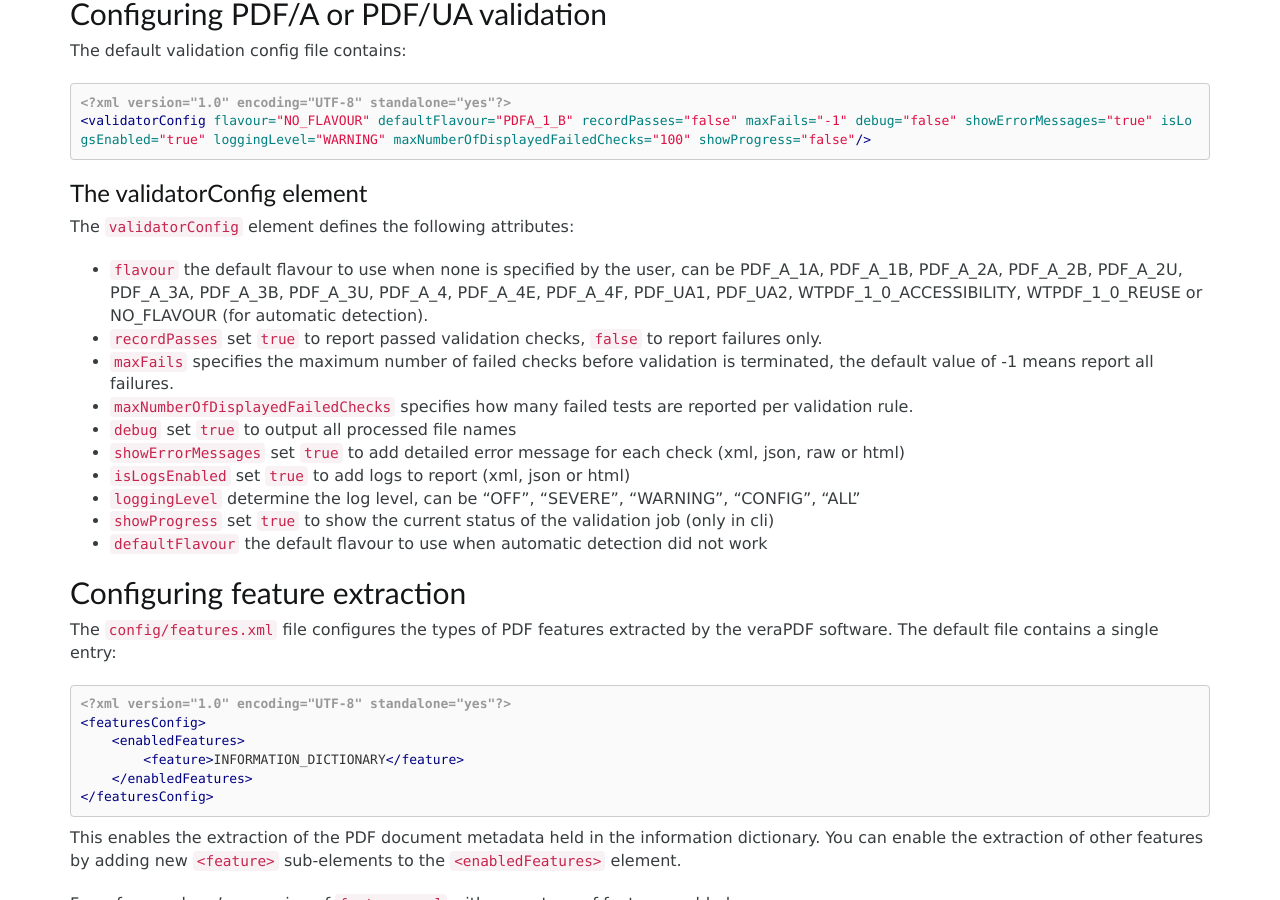
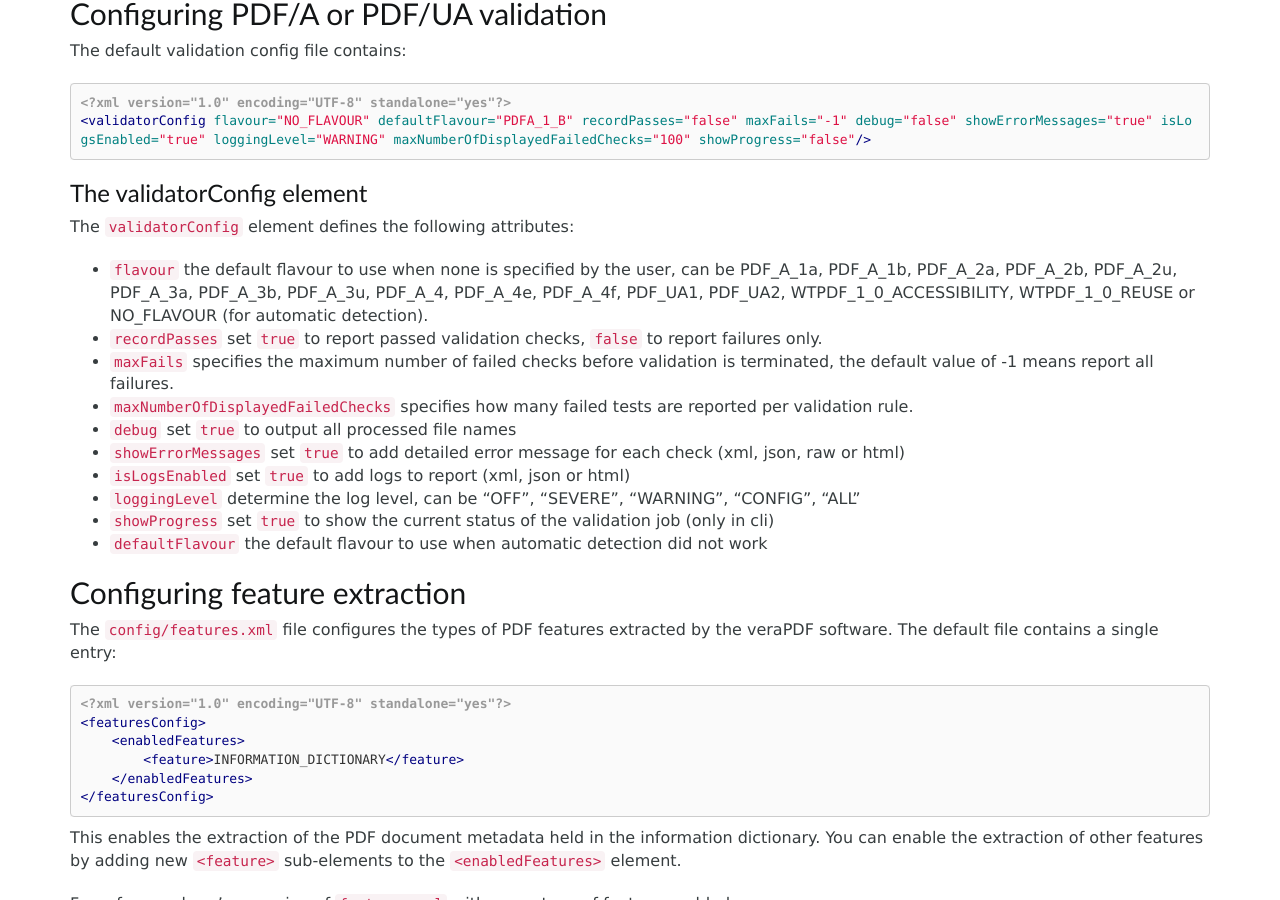
Before and after one commit to veraPDF/veraPDF.github.io, a Jekyll site: the page built from cli/config/index.md, in a window 1280 px wide and 900 px high, scrolled down 2166 px. Built offline with Jekyll 4.4.1, drawn with Linux system fonts in a browser that asks for light colours; nearby versions of some CDN libraries.

Commit message:
Update PDF/A conformance level labels

```diff
--- a/cli/config/index.md
+++ b/cli/config/index.md
@@ -110,7 +110,7 @@ The default validation config file contains:
 ### <a name="validatorConfig"></a> The validatorConfig element
 The `validatorConfig` element defines the following attributes:
 
-- `flavour` the default flavour to use when none is specified by the user, can be PDF_A_1A, PDF_A_1B, PDF_A_2A, PDF_A_2B, PDF_A_2U, PDF_A_3A, PDF_A_3B, PDF_A_3U, PDF_A_4, PDF_A_4E, PDF_A_4F, PDF_UA1, PDF_UA2, WTPDF_1_0_ACCESSIBILITY, WTPDF_1_0_REUSE or NO_FLAVOUR (for automatic detection).
+- `flavour` the default flavour to use when none is specified by the user, can be PDF_A_1a, PDF_A_1b, PDF_A_2a, PDF_A_2b, PDF_A_2u, PDF_A_3a, PDF_A_3b, PDF_A_3u, PDF_A_4, PDF_A_4e, PDF_A_4f, PDF_UA1, PDF_UA2, WTPDF_1_0_ACCESSIBILITY, WTPDF_1_0_REUSE or NO_FLAVOUR (for automatic detection).
 - `recordPasses` set `true` to report passed validation checks, `false` to report failures only.
 - `maxFails` specifies the maximum number of failed checks before validation is terminated, the default value of -1 means report all failures.
 - `maxNumberOfDisplayedFailedChecks` specifies how many failed tests are reported per validation rule.
```
